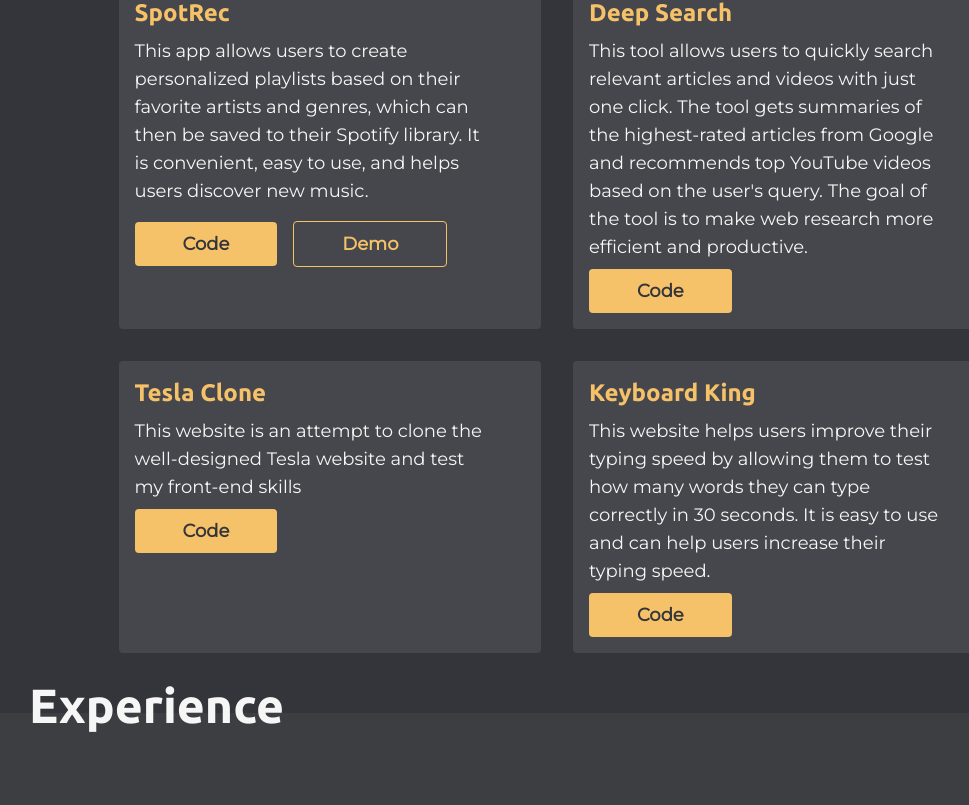
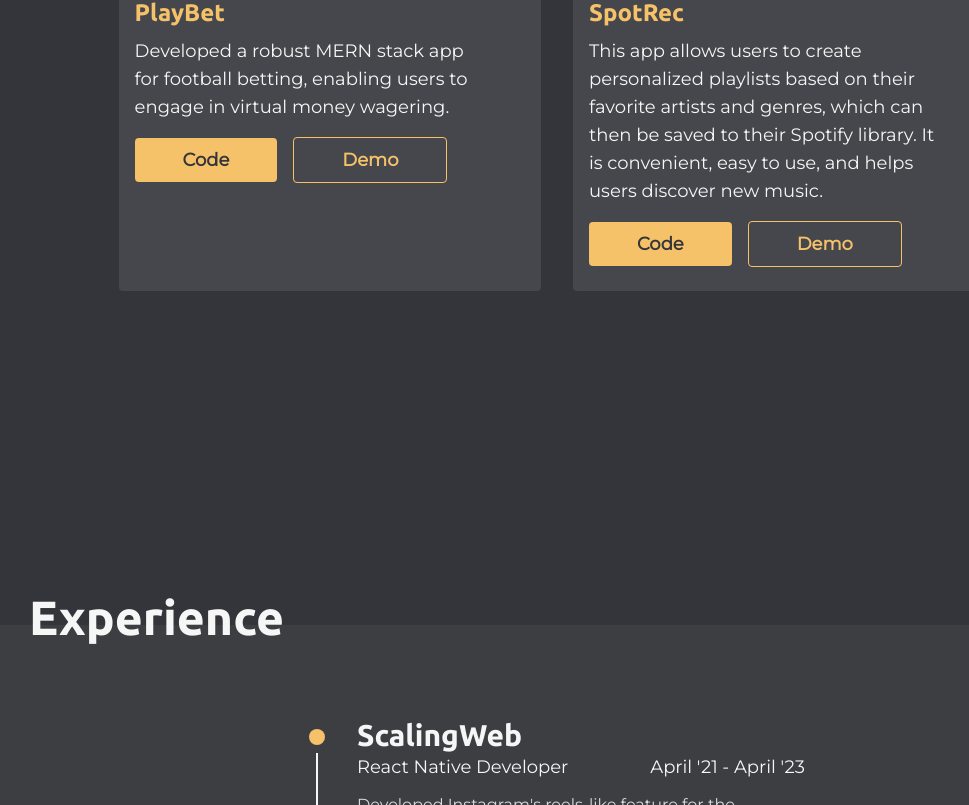
Before and after one commit to deeppomal/deeppomal-portfolio, a Next.js app: page / in a window 1280 px wide. Shown: the part 975-1780 px from the top of the page, without its empty margins (83-1052 px from the left). Built offline with nearby package versions, Linux system fonts and the light colour scheme.

Commit message:
project added

```diff
--- a/components/Experience.js
+++ b/components/Experience.js
@@ -5,7 +5,7 @@ const data = [
 
     {
         id:'1',
-        year:"April '21 - Present",
+        year:"April '21 - April '23",
         role:'React Native Developer',
         company:'ScalingWeb',
         jd: "Developed Instagram's reels-like feature for the company's MVP. Increased video loading speeds by 15% and also added infinite scroll \nIntegrated 3 types of authentication: Email/ Phone and Social \nDesigned pixel-perfect UI which was responsive with every Android and IOS operated screen"
--- a/components/HomeScreen.js
+++ b/components/HomeScreen.js
@@ -14,7 +14,7 @@ export const HomeScreen = () => {
           <div className='flex flex-col '>
             <p className='lg:text-3xl md:text-2xl text-xl text-[#f6f6f6] font-Montserrat '>Hi, I&apos;m<span className='text-[#f5c169] lg:ml-4 text-4xl lg:text-7xl font-Ubuntu'> Deep Pomal</span></p>
             <p className='lg:text-3xl md:text-2xl text-xl text-[#f6f6f6] mt-4 font-Montserrat'>Full Stack Developer</p>
-            <a href="https://drive.google.com/file/d/1HE-sKlVDLOO1gWhocgJ1D1-O7MV1hXkp/view?usp=sharing" target={'_blank'} rel="noreferrer" className='lg:w-56'>
+            <a href="https://drive.google.com/file/d/1GkBA9LXU4qvfeAxOwNxNi7NUqrLJyb_R/view?usp=sharing" target={'_blank'} rel="noreferrer" className='lg:w-56'>
               <div className='lg:border-4 border-2 border-[#f5c169] lg:w-56 py-2 rounded flex items-center justify-center mt-12 cursor-pointer
               hover:bg-[#f5c169] group hover:origin-center'>
                 <p className='lg:text-xl text-lg text-[#f5c169] font-bold font-Montserrat group-hover:text-[#34353a] '>Resume</p>
--- a/components/Portfolio.js
+++ b/components/Portfolio.js
@@ -4,35 +4,19 @@ import { ProjectCard } from './ProjectCard'
 const data = [
   {
     id:'1',
+    name:'PlayBet',
+    descr:"Developed a robust MERN stack app for football betting, enabling users to engage in virtual money wagering.",
+    viewLink:'https://playbet.netlify.app/',
+    codeLink:'https://github.com/deeppomal/playbet_frontend',
+    image:'/static/playbet.png'
+  },
+  {
+    id:'2',
     name:'SpotRec',
     descr:"This app allows users to create personalized playlists based on their favorite artists and genres, which can then be saved to their Spotify library. It is convenient, easy to use, and helps users discover new music.",
     viewLink:'https://www.youtube.com/watch?v=R_JPTWPQWGc',
     codeLink:'https://github.com/deeppomal/SpotrecApp',
     image:'/static/spotrec.png'
-  },
-  {
-    id:'2',
-    name:'Deep Search',
-    descr:"This tool allows users to quickly search relevant articles and videos with just one click. The tool gets summaries of the highest-rated articles from Google and recommends top YouTube videos based on the user's query. The goal of the tool is to make web research more efficient and productive.",
-    viewLink:'',
-    codeLink:'https://github.com/deeppomal/deep-search',
-    image:'/static/proj.png'
-  },
-  {
-    id:'3',
-    name:'Tesla Clone',
-    descr:'This website is an attempt to clone the well-designed Tesla website and test my front-end skills',
-    viewLink:'',
-    codeLink:'https://github.com/deeppomal/tesla-clone',
-    image:'/static/tesla.png'
-  },
-  {
-    id:'4',
-    name:'Keyboard King',
-    descr:'This website helps users improve their typing speed by allowing them to test how many words they can type correctly in 30 seconds. It is easy to use and can help users increase their typing speed.',
-    viewLink:'',
-    codeLink:'https://github.com/deeppomal/Keyboard-King',
-    image:'/static/keyboard.png'
   }
 ]
 export const Portfolio = () => {
```
